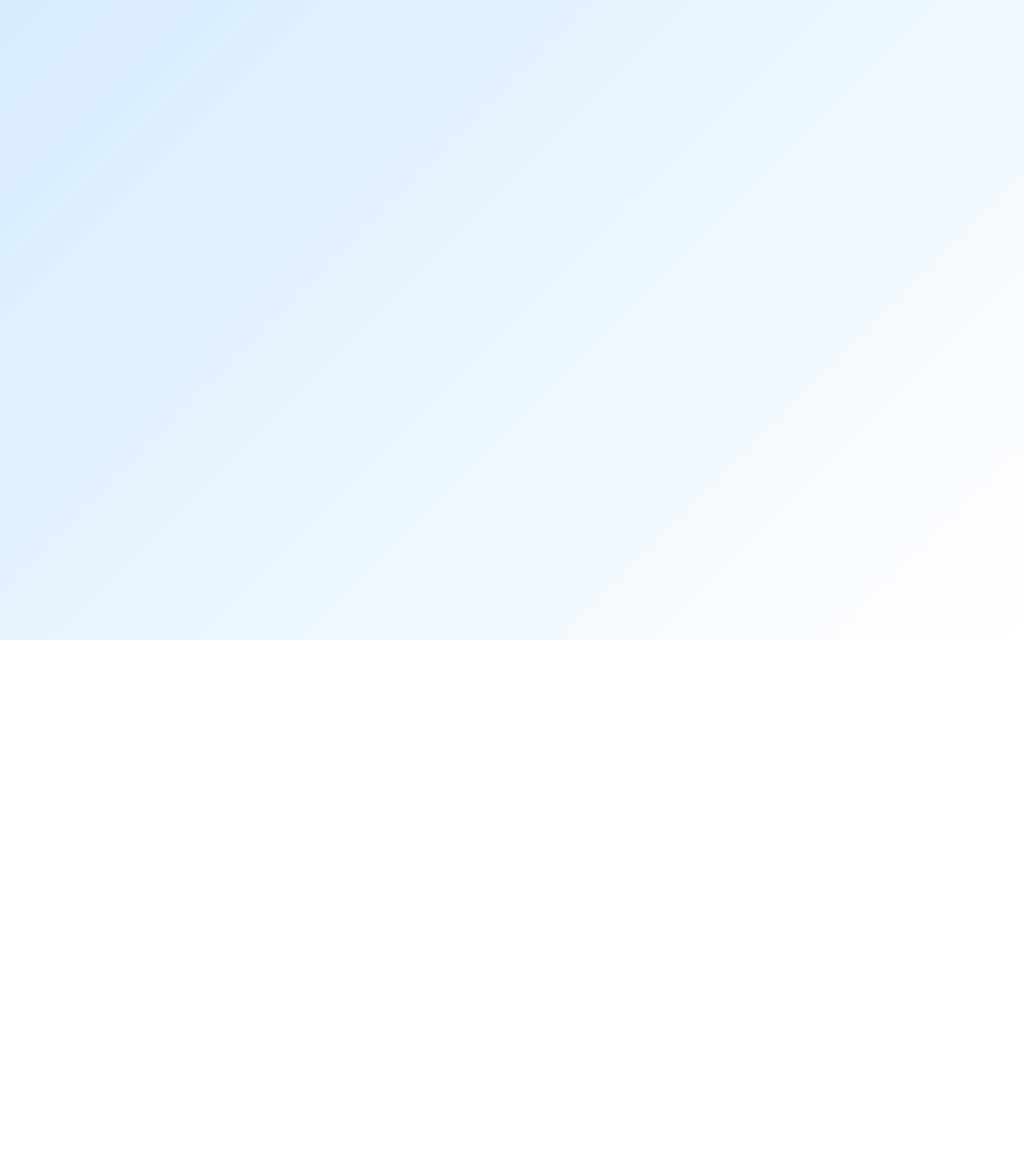
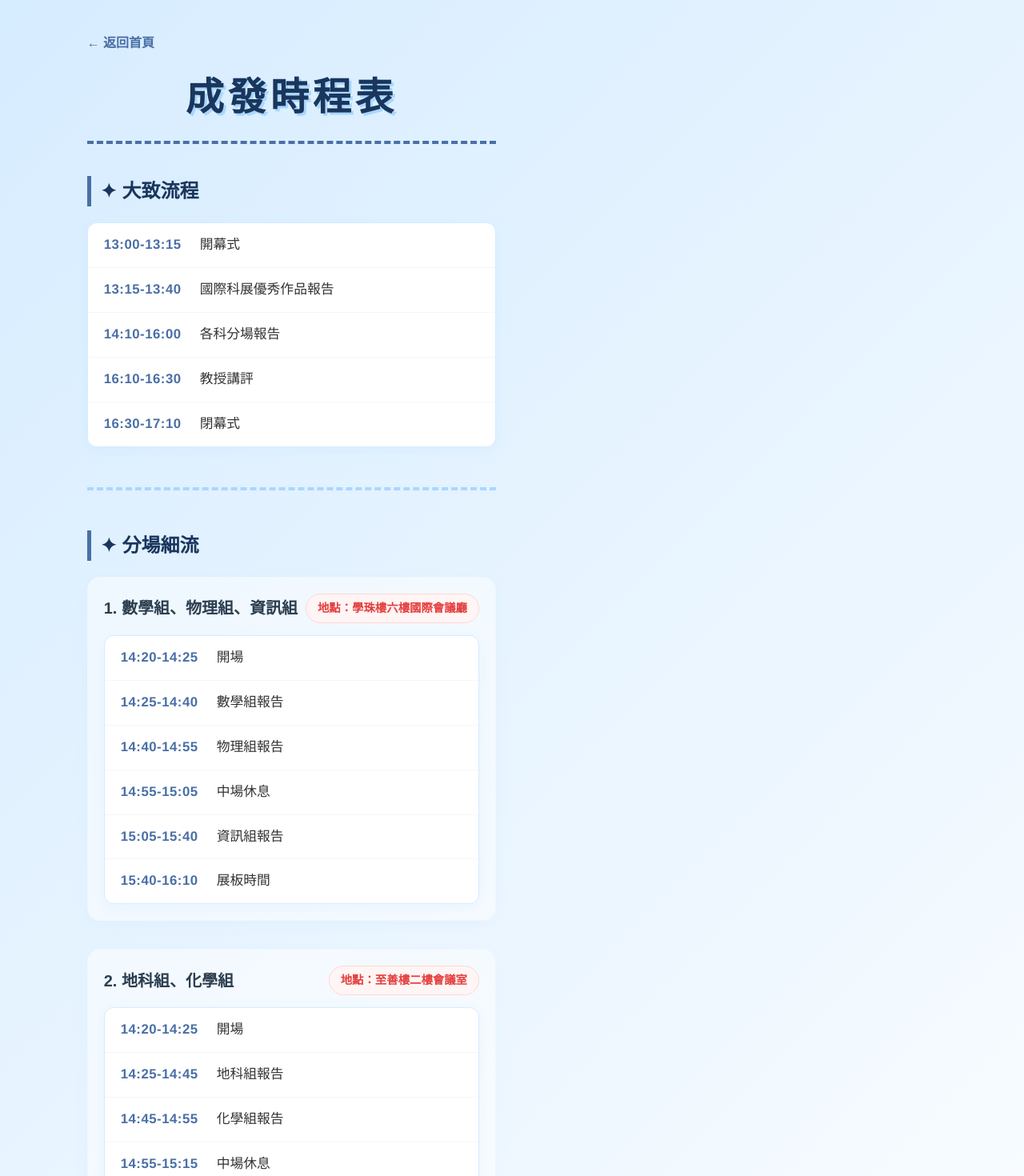
Before and after one commit to roxyhuang2009/win4liang0web, a Vue app: page /schedule in a window 1280 px wide. Before the commit this address had no page. Shown: the top 1470 px of the page at 80% size. Before the commit the page ends 800 px from the top, so only its background shows below. Built offline with nearby package versions, Linux system fonts and the light colour scheme.

Commit message:
schedules

```diff
--- a/src/router/index.js
+++ b/src/router/index.js
@@ -2,11 +2,13 @@ import { createRouter, createWebHistory } from 'vue-router'
 import HomeView from '../views/HomeView.vue'
 import TasksView from '../views/TasksView.vue'
 import InsightsView from '../views/InsightsView.vue'
+import ScheduleView from '../views/ScheduleView.vue' // 🌟 新增這一行：把時程表檔案引進來
 
 const router = createRouter({
   history: createWebHistory(import.meta.env.BASE_URL),
   routes: [
     { path: '/', name: 'home', component: HomeView },
+    { path: '/schedule', name: 'schedule', component: ScheduleView }, // 🌟 新增這一行：設定時程表的專屬網址
     { path: '/tasks', name: 'tasks', component: TasksView },
     { path: '/insights', name: 'insights', component: InsightsView }
   ]
--- a/src/views/HomeView.vue
+++ b/src/views/HomeView.vue
@@ -3,6 +3,7 @@ import { useRouter } from 'vue-router'
 
 const router = useRouter()
 
+const goToSchedule = () => router.push('/schedule')
 const goToTasks = () => router.push('/tasks')
 const goToInsights = () => router.push('/insights')
 </script>
@@ -22,6 +23,11 @@ const goToInsights = () => router.push('/insights')
     </header>
 
     <div class="button-group">
+      <div class="nav-card" @click="goToSchedule">
+        <h2>成發時程表</h2>
+        <p>大致流程與分場細流</p>
+      </div>
+
       <div class="nav-card" @click="goToTasks">
         <h2>工作分配</h2>
         <p>各組職務與成員名單</p>
@@ -37,7 +43,7 @@ const goToInsights = () => router.push('/insights')
 
 <style scoped>
 .container {
-  max-width: 900px;
+  max-width: 1100px; /* 稍微加寬容納三個卡片 */
   margin: 0 auto;
   padding: 8vh 20px;
   text-align: center;
@@ -51,14 +57,12 @@ const goToInsights = () => router.push('/insights')
   letter-spacing: 4px;
   margin-bottom: 15px;
   font-weight: bold;
-  /* 加入這行，讓小螢幕時文字也能置中對齊 */
   text-align: center;
 }
 
 .main-title {
   font-size: 4.5rem;
   font-weight: 900;
-  /* 縮小字距，避免手機上被擠斷 */
   letter-spacing: 8px;
   color: #2c3e50;
   margin: 0 0 30px 0;
@@ -92,7 +96,7 @@ const goToInsights = () => router.push('/insights')
 
 .button-group {
   display: flex;
-  gap: 30px;
+  gap: 25px;
   justify-content: center;
   flex-wrap: wrap;
 }
@@ -101,11 +105,12 @@ const goToInsights = () => router.push('/insights')
   background-color: #ffffff;
   border: 2px solid #d6ecff;
   border-radius: 20px;
-  padding: 40px 30px;
-  width: 320px;
+  padding: 40px 25px;
+  width: 300px;
   cursor: pointer;
   box-shadow: 0 10px 20px rgba(169, 215, 255, 0.3);
   transition: all 0.3s ease;
+  box-sizing: border-box;
 }
 
 .nav-card:hover {
@@ -121,18 +126,18 @@ const goToInsights = () => router.push('/insights')
   border-bottom: 3px solid #a9d7ff;
   display: inline-block;
   padding-bottom: 10px;
+  font-size: 1.6rem;
 }
 
 .nav-card p {
   color: #666;
   margin-bottom: 0;
   font-weight: bold;
+  font-size: 0.95rem;
 }
 
-/* =============== 替換掉 HomeView.vue 最底下的 @media 區塊 =============== */
 @media (max-width: 600px) {
   .main-title {
-    /* 把字體再縮小，並確保文字不會斷行 */
     font-size: 11vw;
     letter-spacing: 1.5vw;
     text-shadow: 2px 2px 0px #a9d7ff;
@@ -148,7 +153,7 @@ const goToInsights = () => router.push('/insights')
 
   .nav-card {
     width: 100%;
-    padding: 20px 15px;
+    padding: 25px 15px;
   }
 
   .info-box p {
--- /dev/null
+++ b/src/views/ScheduleView.vue
@@ -0,0 +1,288 @@
+<script setup>
+import { useRouter } from 'vue-router'
+
+const router = useRouter()
+
+// 大致流程資料
+const generalSchedule = [
+  { time: '13:00-13:15', event: '開幕式' },
+  { time: '13:15-13:40', event: '國際科展優秀作品報告' },
+  { time: '14:10-16:00', event: '各科分場報告' },
+  { time: '16:10-16:30', event: '教授講評' },
+  { time: '16:30-17:10', event: '閉幕式' }
+]
+
+// 分場細流資料
+const subSchedules = [
+  {
+    title: '1. 數學組、物理組、資訊組',
+    location: '地點：學珠樓六樓國際會議廳',
+    rows: [
+      { time: '14:20-14:25', event: '開場' },
+      { time: '14:25-14:40', event: '數學組報告' },
+      { time: '14:40-14:55', event: '物理組報告' },
+      { time: '14:55-15:05', event: '中場休息' },
+      { time: '15:05-15:40', event: '資訊組報告' },
+      { time: '15:40-16:10', event: '展板時間' }
+    ]
+  },
+  {
+    title: '2. 地科組、化學組',
+    location: '地點：至善樓二樓會議室',
+    rows: [
+      { time: '14:20-14:25', event: '開場' },
+      { time: '14:25-14:45', event: '地科組報告' },
+      { time: '14:45-14:55', event: '化學組報告' },
+      { time: '14:55-15:15', event: '中場休息' },
+      { time: '15:15-15:40', event: '化學組報告' },
+      { time: '15:40-16:10', event: '展板時間' }
+    ]
+  },
+  {
+    title: '3. 生物組',
+    location: '地點：學珠樓三樓圖書館會議室',
+    rows: [
+      { time: '14:20-14:25', event: '開場' },
+      { time: '14:25-14:55', event: '生物組報告' },
+      { time: '14:55-15:05', event: '中場休息' },
+      { time: '15:05-15:25', event: '生物組報告' },
+      { time: '15:25-15:35', event: '主持總結' },
+      { time: '15:35-16:10', event: '展板時間' }
+    ]
+  }
+]
+</script>
+
+<template>
+  <div class="container">
+    <button class="back-btn" @click="router.push('/')">← 返回首頁</button>
+    <h1 class="page-title">成發時程表</h1>
+
+    <div class="section-box">
+      <h2 class="section-title">✦ 大致流程</h2>
+      <div class="schedule-table">
+        <div v-for="(item, index) in generalSchedule" :key="index" class="table-row">
+          <div class="time-col">{{ item.time }}</div>
+          <div class="event-col">{{ item.event }}</div>
+        </div>
+      </div>
+    </div>
+
+    <div class="dashed-divider"></div>
+
+    <div class="section-box">
+      <h2 class="section-title">✦ 分場細流</h2>
+
+      <div v-for="(sub, sIndex) in subSchedules" :key="sIndex" class="sub-card">
+        <div class="sub-card-header">
+          <h3 class="sub-title">{{ sub.title }}</h3>
+          <span class="location-badge">{{ sub.location }}</span>
+        </div>
+
+        <div class="schedule-table">
+          <div v-for="(row, rIndex) in sub.rows" :key="rIndex" class="table-row">
+            <div class="time-col">{{ row.time }}</div>
+            <div class="event-col">{{ row.event }}</div>
+          </div>
+        </div>
+      </div>
+    </div>
+  </div>
+</template>
+
+<style scoped>
+.container {
+  max-width: 850px;
+  margin: 0 auto;
+  padding: 40px 20px;
+}
+
+.back-btn {
+  background: none;
+  border: none;
+  color: #4a6fa5;
+  font-size: 1rem;
+  font-weight: bold;
+  cursor: pointer;
+  margin-bottom: 20px;
+  padding: 0;
+}
+.back-btn:hover { text-decoration: underline; }
+
+.page-title {
+  text-align: center;
+  color: #1a365d;
+  margin-bottom: 40px;
+  font-size: 3rem;
+  font-weight: 900;
+  letter-spacing: 5px;
+  text-shadow: 3px 3px 0px #a9d7ff;
+  border-bottom: 4px dashed #4a6fa5;
+  padding-bottom: 15px;
+  display: inline-block;
+  width: 100%;
+}
+
+.section-box {
+  text-align: left;
+  margin-bottom: 20px;
+}
+
+.section-title {
+  color: #1a365d;
+  font-size: 1.5rem;
+  font-weight: bold;
+  margin-bottom: 20px;
+  border-left: 5px solid #4a6fa5;
+  padding-left: 12px;
+}
+
+/* 時程表表格基底設計 */
+.schedule-table {
+  background: white;
+  border: 1px solid #d6ecff;
+  border-radius: 12px;
+  overflow: hidden;
+  box-shadow: 0 4px 15px rgba(169, 215, 255, 0.15);
+  width: 100%;
+}
+
+.table-row {
+  display: flex;
+  align-items: center;
+  padding: 14px 20px;
+  border-bottom: 1px solid #f0f7ff;
+  transition: background-color 0.2s ease;
+}
+.table-row:last-child {
+  border-bottom: none;
+}
+.table-row:hover {
+  background-color: #fafdff;
+}
+
+.time-col {
+  min-width: 110px;
+  font-weight: bold;
+  color: #4a6fa5;
+  font-size: 1.05rem;
+  letter-spacing: 0.5px;
+  flex-shrink: 0;
+}
+
+.event-col {
+  color: #333;
+  font-size: 1.05rem;
+  font-weight: 500;
+  padding-left: 10px;
+}
+
+/* 虛線分隔線 */
+.dashed-divider {
+  border-top: 4px dashed #a9d7ff;
+  margin: 50px 0;
+  width: 100%;
+}
+
+/* 分場小卡片設計 */
+.sub-card {
+  background: rgba(255, 255, 255, 0.5);
+  border-radius: 16px;
+  padding: 20px;
+  border: 1px solid #eef7ff;
+  margin-bottom: 35px;
+  box-shadow: 0 5px 15px rgba(169, 215, 255, 0.1);
+}
+.sub-card:last-child {
+  margin-bottom: 0;
+}
+
+.sub-card-header {
+  display: flex;
+  justify-content: space-between;
+  align-items: center;
+  margin-bottom: 15px;
+  gap: 10px;
+}
+
+.sub-title {
+  color: #2c3e50;
+  font-size: 1.25rem;
+  font-weight: bold;
+  margin: 0;
+}
+
+/* 地點的高質感珊瑚紅標籤（別的顏色、粗體） */
+.location-badge {
+  background-color: #fff5f5;
+  color: #e53e3e;
+  border: 1px solid #fed7d7;
+  padding: 6px 14px;
+  border-radius: 20px;
+  font-weight: bold;
+  font-size: 0.9rem;
+  white-space: nowrap;
+}
+
+/* =============== 手機版嚴格防斷行排版 =============== */
+@media (max-width: 600px) {
+  .container {
+    padding: 20px 10px;
+  }
+
+  .page-title {
+    font-size: 8.5vw;
+    letter-spacing: 1px;
+    white-space: nowrap;
+    padding-bottom: 10px;
+    margin-bottom: 30px;
+  }
+
+  .section-title {
+    font-size: 1.3rem;
+    margin-bottom: 15px;
+  }
+
+  .sub-card {
+    padding: 12px 8px;
+    background: white;
+    border: none;
+    box-shadow: none;
+    margin-bottom: 25px;
+  }
+
+  .sub-card-header {
+    flex-direction: column;
+    align-items: flex-start;
+    gap: 8px;
+    padding: 0 8px;
+  }
+
+  .sub-title {
+    font-size: 1.15rem;
+  }
+
+  .location-badge {
+    font-size: 0.8rem;
+    padding: 4px 10px;
+  }
+
+  .table-row {
+    padding: 12px 12px;
+  }
+
+  .time-col {
+    min-width: 95px; /* 手機上縮小欄寬，保證極限對齊 */
+    font-size: 0.9rem;
+  }
+
+  .event-col {
+    font-size: 0.95rem;
+    padding-left: 5px;
+  }
+
+  .dashed-divider {
+    margin: 35px 0;
+  }
+}
+</style>
```
